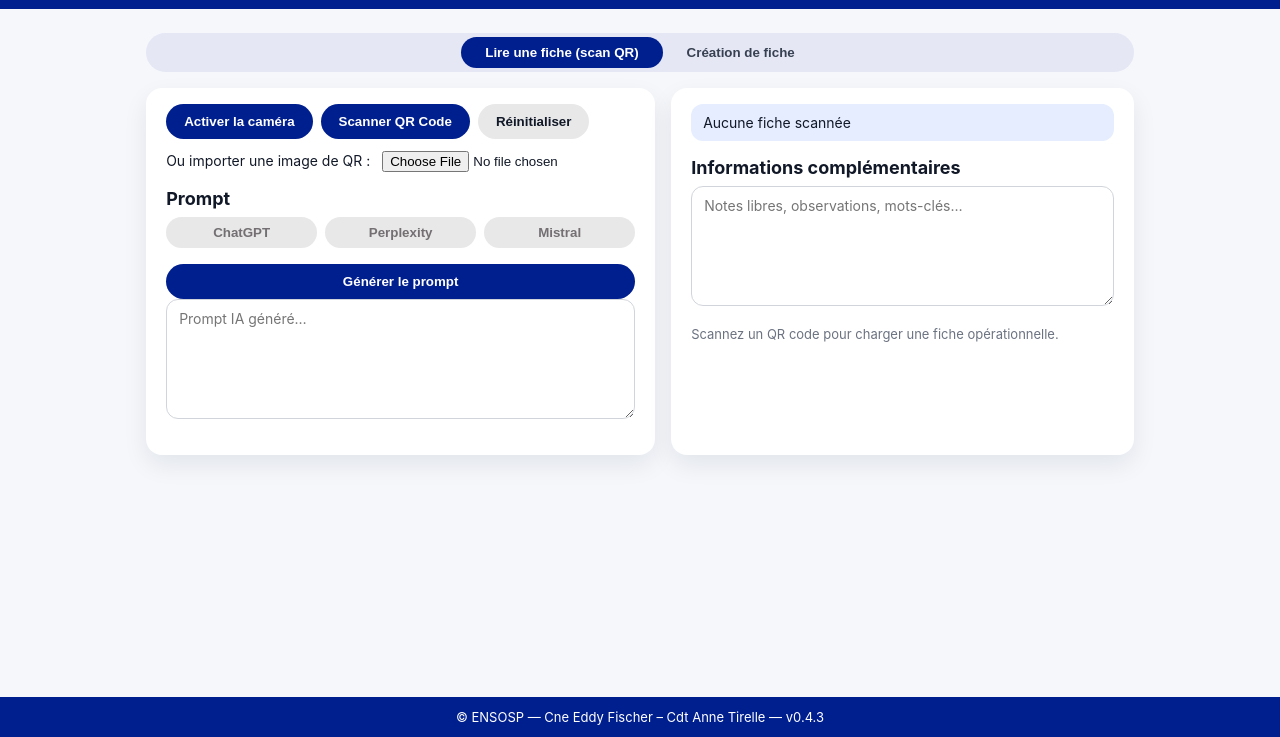
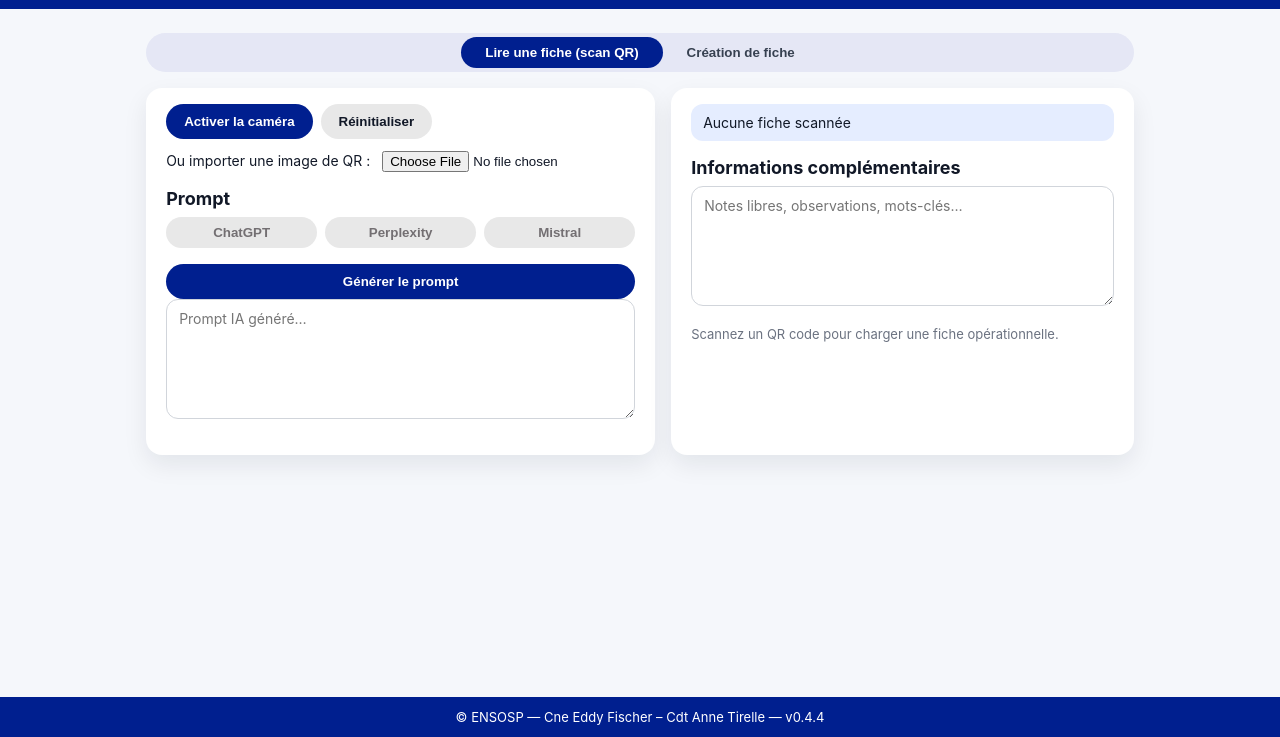
Before and after one commit to annelefevre2-crypto/MementoIARCH0.4.4, a plain HTML site: page index.html in a window 1280 px wide. Shown: the part 63-800 px from the top of the page. Drawn offline with Linux system fonts and the light colour scheme; a script that the page names is missing; a web font is replaced by a local one.

Commit message:
Update index.html

```diff
--- a/index.html
+++ b/index.html
@@ -64,13 +64,11 @@
                   <button id="cameraBtn" class="btn btn-primary">
                     Activer la caméra
                   </button>
-                <button id="scanBtn" class="btn btn-primary">
-                  Scanner QR Code
-                </button>
                   <button id="resetBtn" class="btn btn-secondary">
                     Réinitialiser
                   </button>
                 </div>
+
 
               <div id="cameraError" class="alert alert-error" hidden></div>
 
@@ -250,7 +248,7 @@
     </main>
 
     <footer class="app-footer">
-      © ENSOSP — Cne Eddy Fischer – Cdt Anne Tirelle — v0.4.3
+      © ENSOSP — Cne Eddy Fischer – Cdt Anne Tirelle — v0.4.4
     </footer>
   </div>
 
```
Lines whose indentation alone changed are shown as unchanged.
